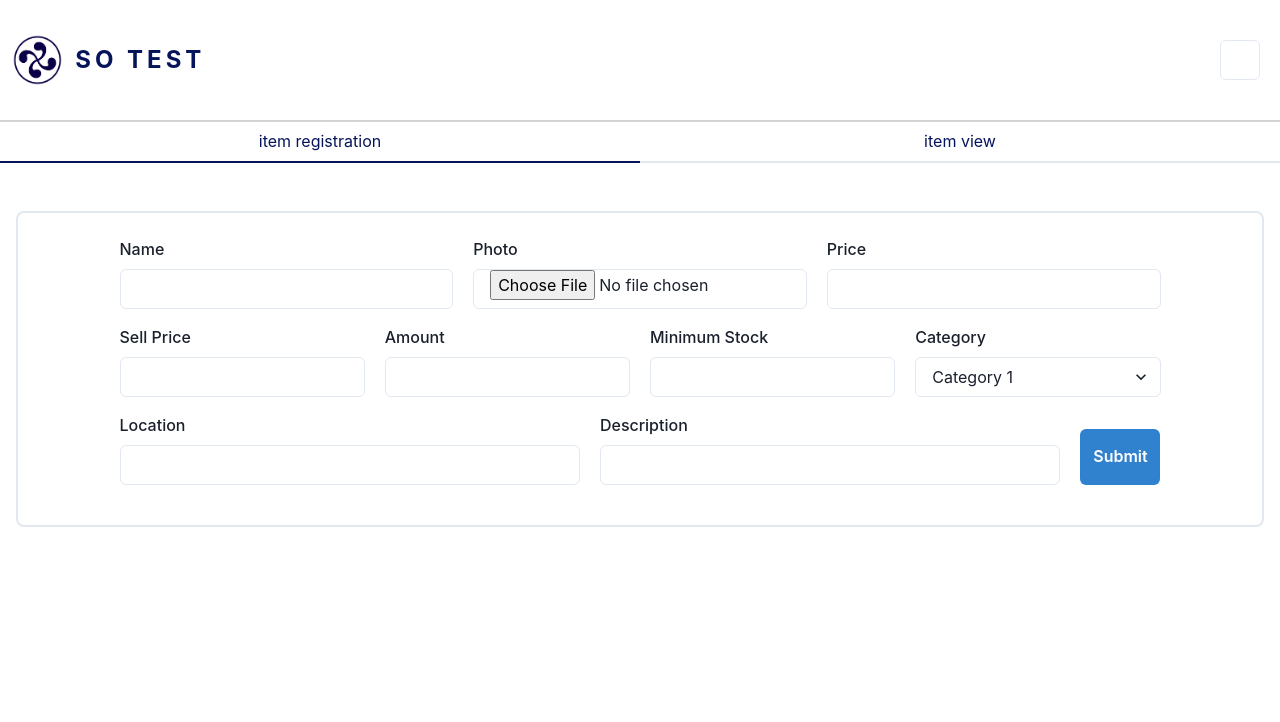
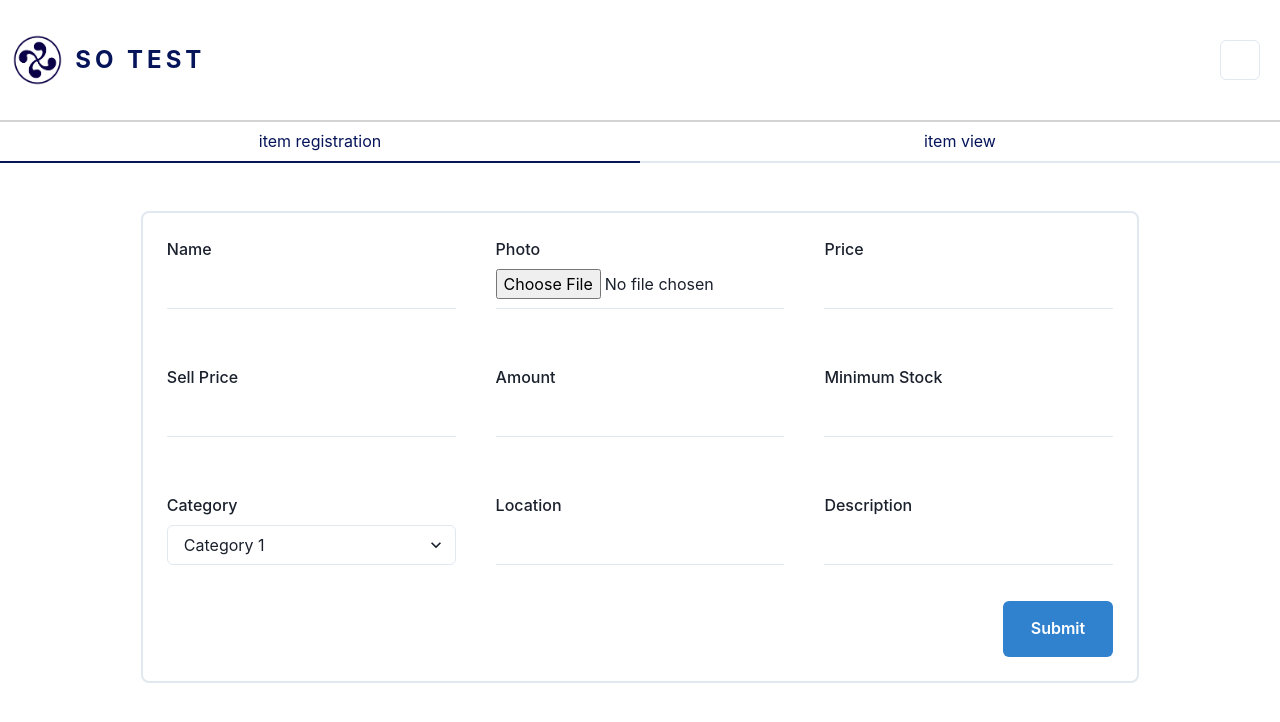
Before and after one commit to vinihsr/SO_2, a React (Vite) app: page /dashboard in a window 1280 px wide. Shown: the top 722 px of the page. Built offline with nearby package versions, Linux system fonts and the light colour scheme; some icons are missing.

Commit message:
Update: Dashboard page style

```diff
--- a/frontend/src/components/CadItemsComponent.tsx
+++ b/frontend/src/components/CadItemsComponent.tsx
@@ -65,35 +65,38 @@ export default function CadItemsComponent() {
   };
 
   return (
-    <Box display='flex' flexDir='row' gap={10} justifyContent='space-around' mx="auto" mt={8} p={6} borderWidth="2px" borderRadius="lg">
+    <Box display='flex' flexDir='column' maxW={'80%'} gap={10} justifyContent={'center'} mx="auto" mt={8} p={6} borderWidth="2px" borderRadius="lg">
       <form onSubmit={handleSubmit}>
-        <Box display='flex' gap={5}>
+        <Box display='contents'>
+          <Box display='flex' gap={10} mb={10}>
           <FormControl id="name" mb={4}>
             <FormLabel>Name</FormLabel>
-            <Input type="text" onChange={handleChange} />
+            <Input variant='flushed' type="text" onChange={handleChange} />
             </FormControl>
             <FormControl id="photo" mb={4}>
             <FormLabel>Photo</FormLabel>
-            <Input type="file" onChange={handleChange} />
+            <Input variant='flushed' type="file" onChange={handleChange} />
             </FormControl>
             <FormControl id="price" mb={4}>
             <FormLabel>Price</FormLabel>
-            <Input type="number" onChange={handleChange} />
+            <Input variant='flushed' type="number" onChange={handleChange} />
             </FormControl>
           </Box>
-        <Box display='flex' gap={5}>
+        <Box display='flex' gap={10} mb={10}>
             <FormControl id="sellPrice" mb={4}>
             <FormLabel>Sell Price</FormLabel>
-            <Input type="number" onChange={handleChange} />
+            <Input variant='flushed' type="number" onChange={handleChange} />
             </FormControl>
             <FormControl id="amount" mb={4}>
             <FormLabel>Amount</FormLabel>
-            <Input type="number" onChange={handleChange} />
+            <Input variant='flushed' type="number" onChange={handleChange} />
             </FormControl>
             <FormControl id="minimumStock" mb={4}>
             <FormLabel>Minimum Stock</FormLabel>
-            <Input type="number" onChange={handleChange} />
+            <Input variant='flushed' type="number" onChange={handleChange} />
             </FormControl>
+        </Box>
+        <Box display='flex' alignItems='center' gap={10} mb={5}>
         <FormControl id="category" mb={4}>
             <FormLabel>Category</FormLabel>
             <Select onChange={handleChange}>
@@ -102,19 +105,20 @@ export default function CadItemsComponent() {
                 <option value="category3">Category 3</option>
             </Select>
             </FormControl>
-        </Box>
-        <Box display='flex' gap={5} alignItems='center'>
           <FormControl id="location" mb={4}>
             <FormLabel>Location</FormLabel>
-            <Input type="text" onChange={handleChange} />
+            <Input variant='flushed' type="text" onChange={handleChange} />
             </FormControl>
             <FormControl id="description" mb={4}>
             <FormLabel>Description</FormLabel>
-            <Input type="text" onChange={handleChange} />
+            <Input variant='flushed' type="text" onChange={handleChange} />
             </FormControl>
+        </Box>
+        <Box display='flex' alignItems='center' justifyContent={'end'} gap={10}>
         <Button p={7} colorScheme="blue" type="submit">
             Submit
         </Button>
+        </Box>
         </Box>
       </form>
     </Box>
```
Lines whose indentation alone changed are shown as unchanged.
